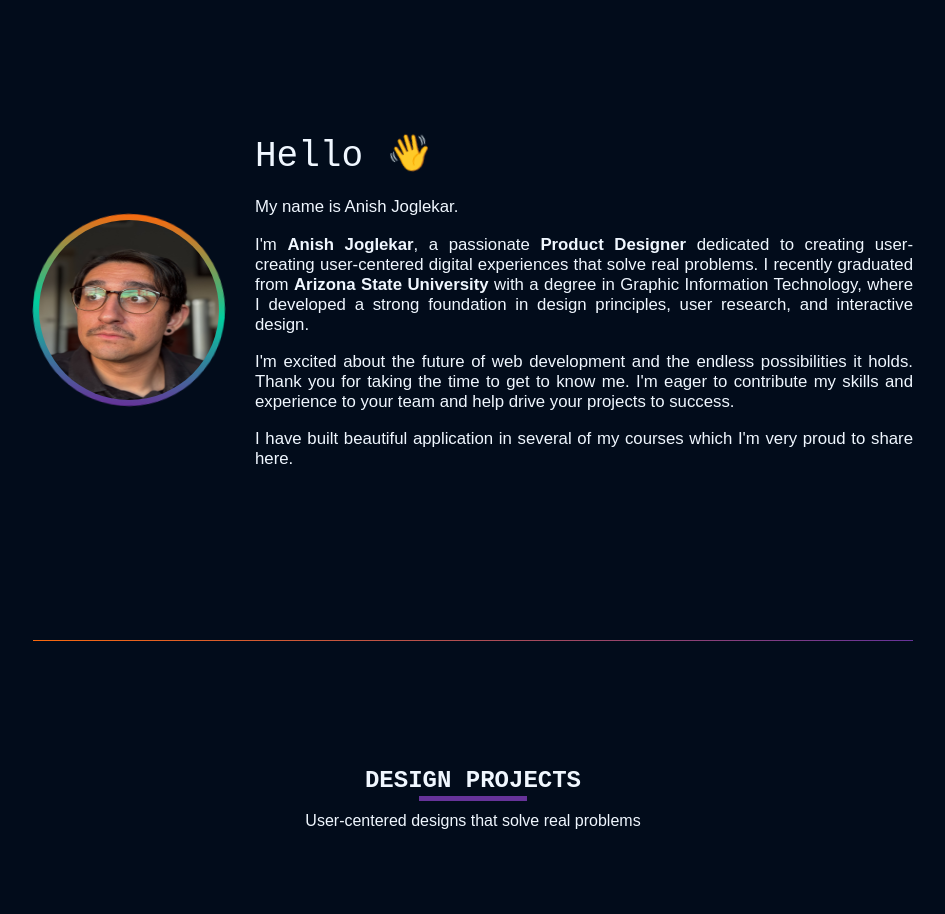
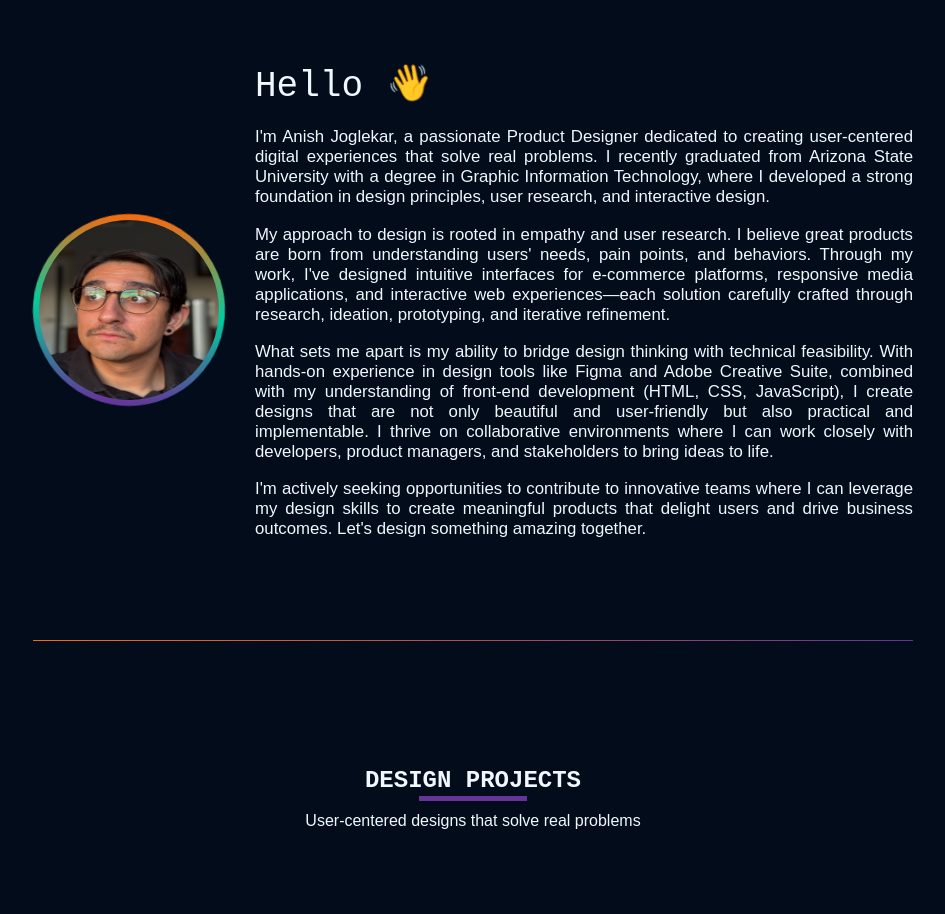
Before and after one commit to asuanish/portfolio, a React (Create React App) app: page / in a window 1280 px wide. Shown: the part 840-1754 px from the top of the page, without its empty margins (167-1112 px from the left). Built offline with nearby package versions, Linux system fonts and the light colour scheme.

Commit message:
Update AboutSection component

```diff
--- a/src/components/AboutSection.jsx
+++ b/src/components/AboutSection.jsx
@@ -22,26 +22,40 @@ export const AboutSection = () => {
           <StyledHeading>
             Hello <StyledEmoji>👋</StyledEmoji>
           </StyledHeading>
-          <p>My name is Anish Joglekar.</p>
+          {/* <p>My name is Anish Joglekar.</p> */}
           <p>
-            I'm <strong>Anish Joglekar</strong>, a passionate{" "}
-            <strong>Product Designer</strong> dedicated to creating
-            user-creating user-centered digital experiences that solve real
-            problems. I recently graduated from{" "}
-            <strong>Arizona State University</strong> with a degree in Graphic
-            Information Technology, where I developed a strong foundation in
-            design principles, user research, and interactive design.
+            I'm Anish Joglekar, a passionate Product Designer dedicated to
+            creating user-centered digital experiences that solve real problems.
+            I recently graduated from Arizona State University with a degree in
+            Graphic Information Technology, where I developed a strong
+            foundation in design principles, user research, and interactive
+            design.
           </p>
           <p>
-            I'm excited about the future of web development and the endless
-            possibilities it holds. Thank you for taking the time to get to know
-            me. I'm eager to contribute my skills and experience to your team
-            and help drive your projects to success.
+            My approach to design is rooted in empathy and user research. I
+            believe great products are born from understanding users' needs,
+            pain points, and behaviors. Through my work, I've designed intuitive
+            interfaces for e-commerce platforms, responsive media applications,
+            and interactive web experiences—each solution carefully crafted
+            through research, ideation, prototyping, and iterative refinement.
           </p>
 
           <p>
-            I have built beautiful application in several of my courses which
-            I'm very proud to share here.
+            What sets me apart is my ability to bridge design thinking with
+            technical feasibility. With hands-on experience in design tools like
+            Figma and Adobe Creative Suite, combined with my understanding of
+            front-end development (HTML, CSS, JavaScript), I create designs that
+            are not only beautiful and user-friendly but also practical and
+            implementable. I thrive on collaborative environments where I can
+            work closely with developers, product managers, and stakeholders to
+            bring ideas to life.
+          </p>
+
+          <p>
+            I'm actively seeking opportunities to contribute to innovative teams
+            where I can leverage my design skills to create meaningful products
+            that delight users and drive business outcomes. Let's design
+            something amazing together.
           </p>
         </AboutContent>
       </StyledAboutSection>
```
